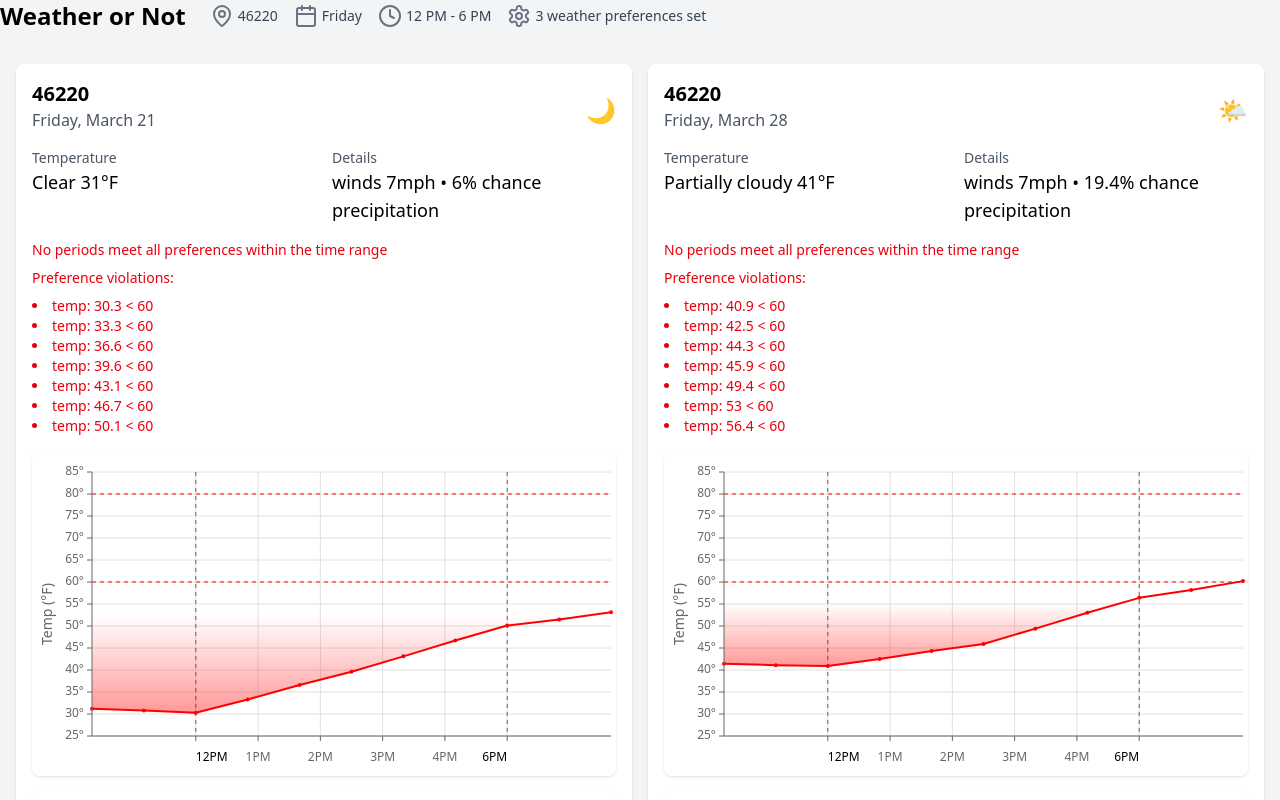
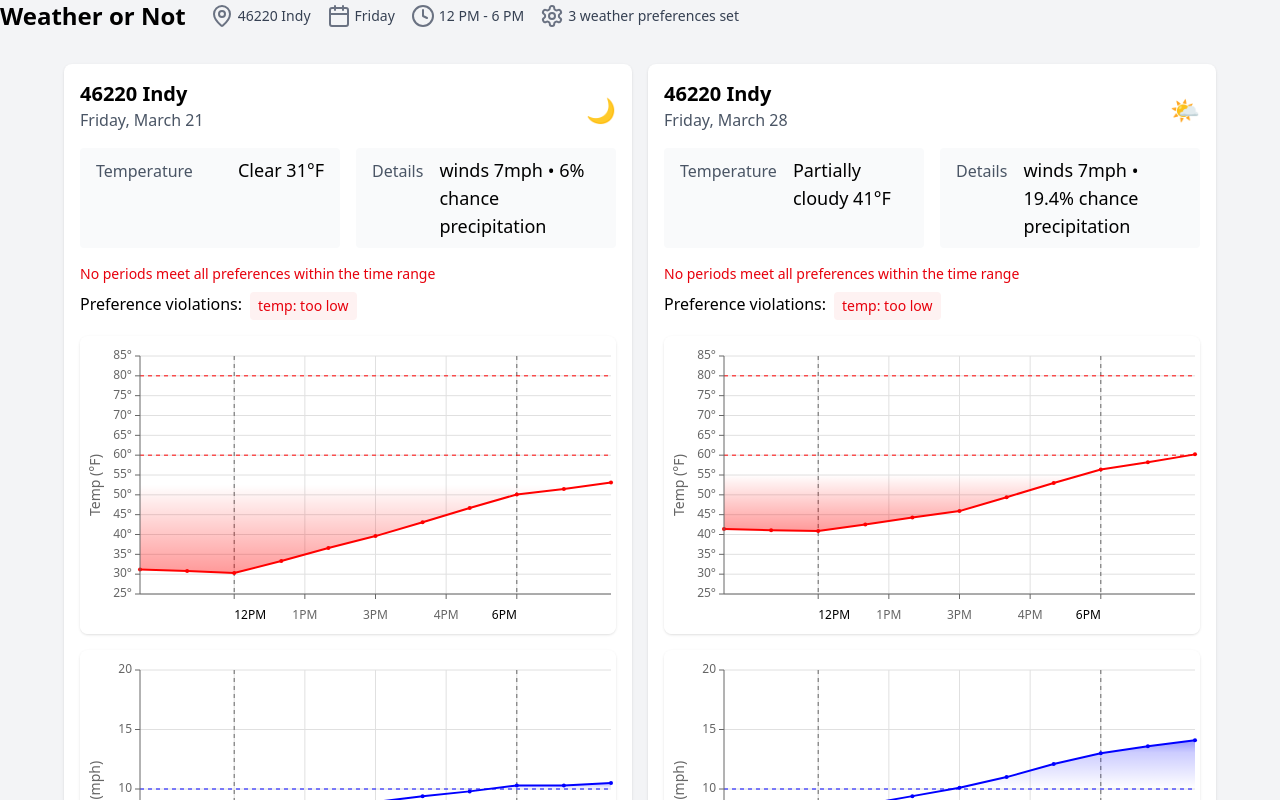
Before and after one commit to byronwall/weather-helper, a React (Vite) app: page / in a window 1280 px wide. Both pictures are taken after a click on the button "46220 Indy". Shown: the top 800 px of the page. Built offline with nearby package versions, Linux system fonts and the light colour scheme.

Commit message:
Refactor App, WeatherCard, and LocationInput components: adjust layout for responsiveness, enhance violation display with improved styling, and update location key extraction for better accuracy.

```diff
--- a/src/App.tsx
+++ b/src/App.tsx
@@ -48,7 +48,7 @@ export function App() {
             display: grid;
             gap: 1rem;
             grid-template-columns: repeat(auto-fit, minmax(0, 1fr));
-            max-width: 1800px;
+            max-width: min(1800px, 90vw);
             margin: 0 auto;
           }
 
@@ -71,7 +71,7 @@ export function App() {
         <Header />
         <main className="container mx-auto p-4 space-y-4">
           {!selectedLocation && (
-            <div className="bg-white rounded shadow p-4 max-w-md mx-auto">
+            <div className="bg-white rounded shadow p-4 w-fit mx-auto">
               <LocationInput />
             </div>
           )}
--- a/src/WeatherCard.tsx
+++ b/src/WeatherCard.tsx
@@ -67,14 +67,20 @@ export function WeatherCard({ date, width }: WeatherCardProps) {
       </div>
 
       <div className="mb-4">
-        <div className="grid grid-cols-2 gap-4">
-          <div>
-            <p className="text-sm text-gray-600">Temperature</p>
-            <p className="text-lg font-medium">{summary.temperature}</p>
-          </div>
-          <div>
-            <p className="text-sm text-gray-600">Details</p>
-            <p className="text-lg font-medium">{summary.details}</p>
+        <div className="@container">
+          <div className="grid grid-cols-1 @sm:grid-cols-2 gap-4">
+            <div className="flex items-baseline justify-between bg-gray-50 px-4 py-2 rounded">
+              <span className="text-gray-600">Temperature</span>
+              <span className="text-lg font-medium ml-4">
+                {summary.temperature}
+              </span>
+            </div>
+            <div className="flex items-baseline justify-between bg-gray-50 px-4 py-2 rounded">
+              <span className="text-gray-600">Details</span>
+              <span className="text-lg font-medium ml-4">
+                {summary.details}
+              </span>
+            </div>
           </div>
         </div>
       </div>
@@ -105,18 +111,28 @@ export function WeatherCard({ date, width }: WeatherCardProps) {
 
           {analysis.violations.length > 0 && (
             <>
-              <p className="text-sm text-red-600 font-medium mt-2">
+              <p className="font-medium flex">
                 Preference violations:
+                <div className="flex flex-wrap gap-2 ml-2">
+                  {Array.from(
+                    new Set(
+                      analysis.violations.map(
+                        (v) =>
+                          `${v.field}: ${
+                            v.type === "min" ? "too low" : "too high"
+                          }`
+                      )
+                    )
+                  ).map((violation, index) => (
+                    <span
+                      key={index}
+                      className="text-sm text-red-600 bg-red-50 px-2 py-1 rounded"
+                    >
+                      {violation}
+                    </span>
+                  ))}
+                </div>
               </p>
-              <ul className="list-disc list-inside text-sm text-red-600">
-                {analysis.violations.map((violation, index) => (
-                  <li key={index}>
-                    {violation.field}: {violation.value}
-                    {violation.type === "min" ? " < " : " > "}
-                    {violation.limit}
-                  </li>
-                ))}
-              </ul>
             </>
           )}
         </div>
--- a/src/components/LocationInput.tsx
+++ b/src/components/LocationInput.tsx
@@ -89,7 +89,7 @@ export function LocationInput() {
         <h3 className="text-sm font-medium text-gray-700 mb-2">
           Sample Locations:
         </h3>
-        <div className="flex flex-wrap gap-2 max-w-sm">
+        <div className="flex flex-wrap gap-2 max-w-[400px]">
           {sampleDataSets.map((dataset) => (
             <button
               key={dataset.location}
--- a/src/stores/weatherStore.ts
+++ b/src/stores/weatherStore.ts
@@ -145,7 +145,7 @@ export const useWeatherStore = create<WeatherStore>((set, get) => ({
 
       const store = get();
       // Extract ZIP code from location if it exists, otherwise use full location
-      const locationKey = dataset.location.split(" ")[0];
+      const locationKey = dataset.location;
       store.setWeatherData(locationKey, data);
       store.setSelectedLocation(locationKey);
 
```
